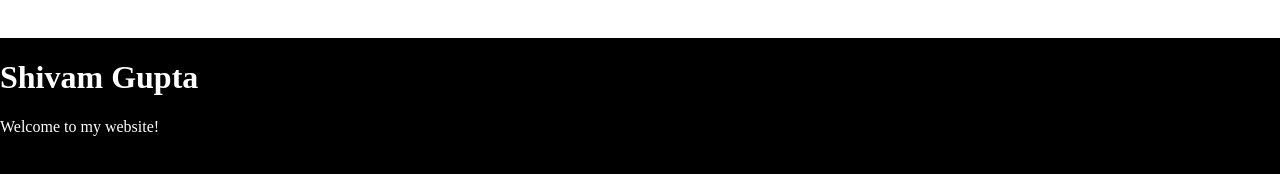
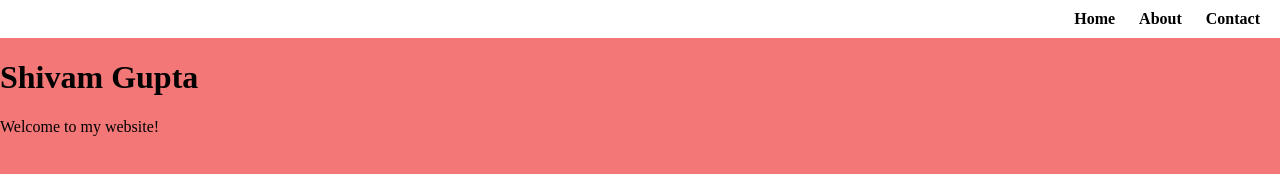
Before and after one commit to Shivam-Gupta123/Shivam-Gupta123.github.io, a plain HTML site: page index.html in a window 1280 px wide. Drawn offline with Linux system fonts and the light colour scheme.

Commit message:
Next again

```diff
--- a/index.html
+++ b/index.html
@@ -7,13 +7,13 @@
 
     <style>
 
-      h1 {color:white;}
-      p {color:white;}
+      h1 {color:black;}
+      p {color:black;}
 
       body {
           margin: 0;
           padding: 0;
-          background-color: black;
+          background-color: rgb(243, 119, 119);
       }
 
       header nav {
@@ -35,7 +35,7 @@
 
       header nav ul li a {
           text-decoration: none;
-          color: white; /* Replace with your preferred color */
+          color: black; /* Replace with your preferred color */
           font-weight: bold;
       }
 
```
